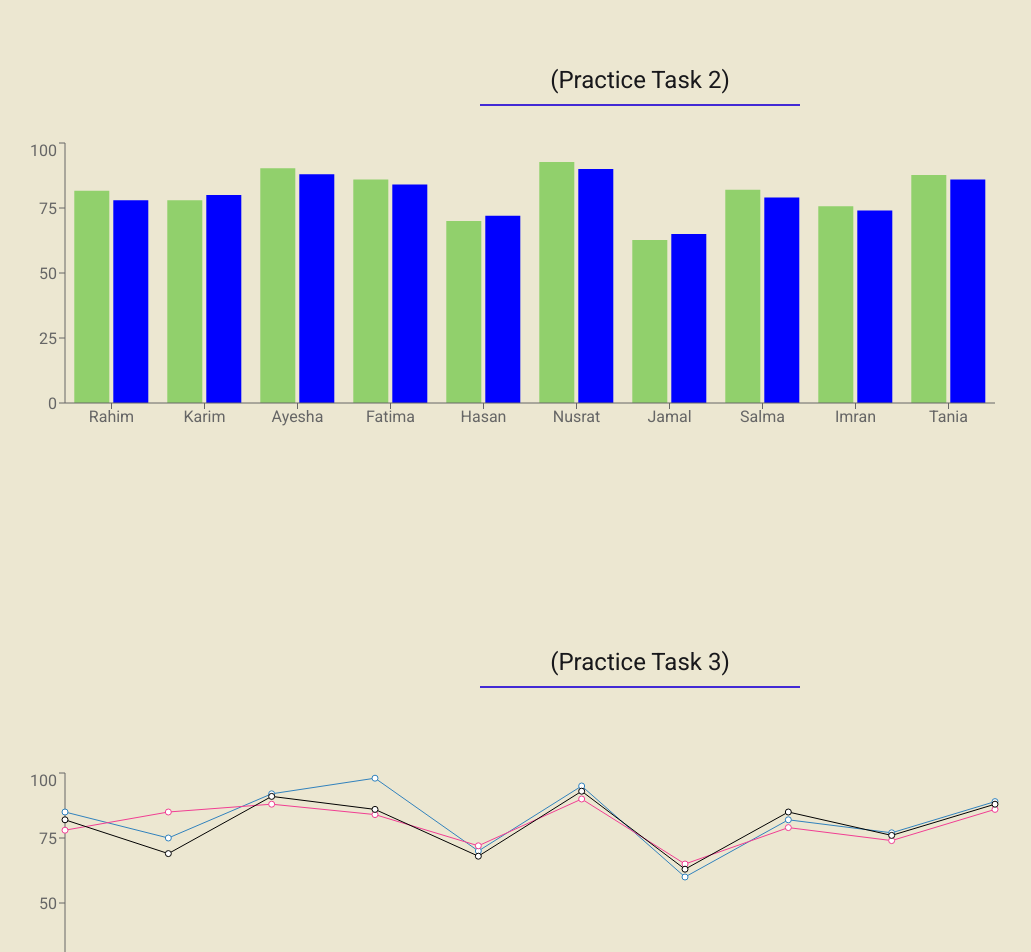
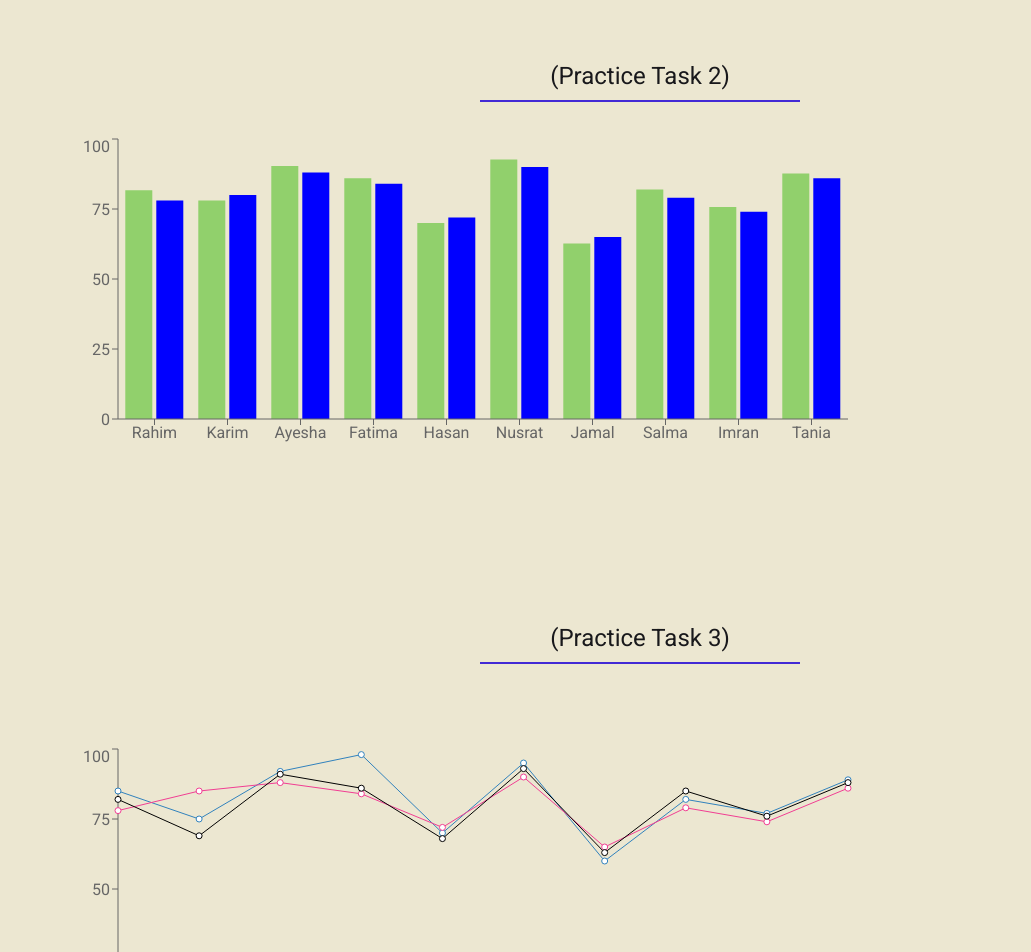
Before and after one commit to sabbirRashed/first-react-project-with-tailwindcss, a React (Vite) app: page / in a window 1280 px wide. Shown: the part 900-1852 px from the top of the page, without its empty margins (0-1031 px from the left). Built offline with nearby package versions, Linux system fonts and the light colour scheme.

Commit message:
made responsive chart

```diff
--- a/src/App.jsx
+++ b/src/App.jsx
@@ -19,7 +19,7 @@ function App() {
     <div>
       {/* <DaisyNav></DaisyNav> */}
       <NavBar></NavBar>
-      <div className='max-w-335 mx-auto space-y-50 py-25'>
+      <div className='w-11/12 max-w-335 mx-auto space-y-25 md:space-y-40 py-25'>
         <Suspense fallback={<span className="loading loading-dots loading-xl"></span>}>
           <PricingOptions pricingPromise={pricingPromise}></PricingOptions>
         </Suspense>
--- a/src/Components/DaisyPricingCards/DaisyPricingCard.jsx
+++ b/src/Components/DaisyPricingCards/DaisyPricingCard.jsx
@@ -4,7 +4,7 @@ const DaisyPricingCard = ({ pricing }) => {
 
     const { name, price, month, features, popular } = pricing;
     return (
-        <div className="card w-96 bg-base-100 shadow-sm">
+        <div className="card mx-w-96 bg-base-100 shadow-sm">
             <div className="card-body flex flex-col">
                 {popular && <span className="badge badge-xs badge-warning">Most Popular</span>}
                 <div className="flex justify-between">
--- a/src/Components/MarksChart/MarksChart.jsx
+++ b/src/Components/MarksChart/MarksChart.jsx
@@ -23,9 +23,9 @@ const MarksChart = ({marksPromise}) => {
     })
     console.log(marksChartsData);
     return (
-        <div>
-            <h2 className='text-2xl text-center p-2 border-b-2 border-b-primary max-w-80 mx-auto mb-8'>(Practice Task 2)</h2>
-            <BarChart width={1000} height={300} data={marksChartsData}>
+        <div >
+            <h2 className='text-2xl text-center p-2 border-b-2 border-b-primary md:max-w-80 mx-auto mb-8'>(Practice Task 2)</h2>
+            <BarChart style={{ width: '100%', maxWidth: '800px', maxHeight: '40vh', aspectRatio: 1.618 }} responsive data={marksChartsData}>
             <Tooltip></Tooltip>
             <XAxis dataKey={"name"}></XAxis>
             <YAxis></YAxis>
--- a/src/Components/PricingOptions/PricingOptions.jsx
+++ b/src/Components/PricingOptions/PricingOptions.jsx
@@ -10,7 +10,7 @@ const PricingOptions = ({pricingPromise}) => {
         <div className='max-w-335 mx-auto'>
             <h2 className='text-2xl text-center p-2 border-b-2 border-b-primary max-w-80 mx-auto mb-8'>(Practice Task 1)</h2>
             <h2 className='text-2xl mb-5'>Get Our Membership</h2>
-            <div className=' border border-gray-200 grid md:grid-cols-2 lg:grid-cols-3 gap-10' >
+            <div className=' border border-gray-200 grid md:grid-cols-2 lg:grid-cols-3 justify-center gap-10' >
                 {/* {
                     pricingData.map(pricing => <PricingCard key={pricing.id} pricing={pricing}></PricingCard>)
                 } */}
--- a/src/Components/Result-Chart/ResultChart.jsx
+++ b/src/Components/Result-Chart/ResultChart.jsx
@@ -18,7 +18,7 @@ const ResultChart = () => {
     return (
         <div>
             <h2 className='text-2xl text-center p-2 border-b-2 border-b-primary max-w-80 mx-auto mb-20'>(Practice Task 3)</h2>
-            <LineChart width={1000} height={300} data={studentsResult}>
+            <LineChart style={{ width: '100%', maxWidth: '800px', maxHeight: '40vh', aspectRatio: 1.618 }} responsive data={studentsResult}>
             <Tooltip></Tooltip>
             <XAxis dataKey={"name"}></XAxis>
             <YAxis></YAxis>
```
